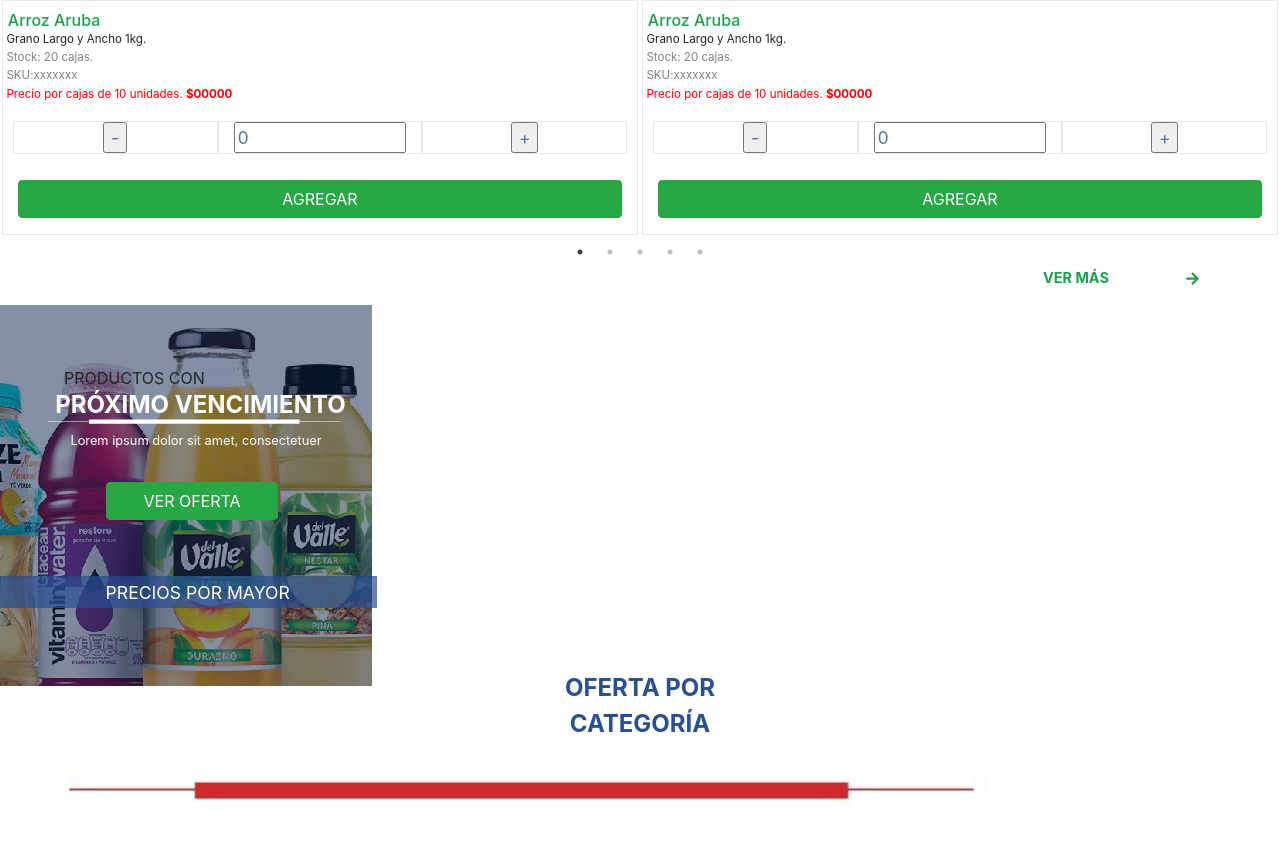
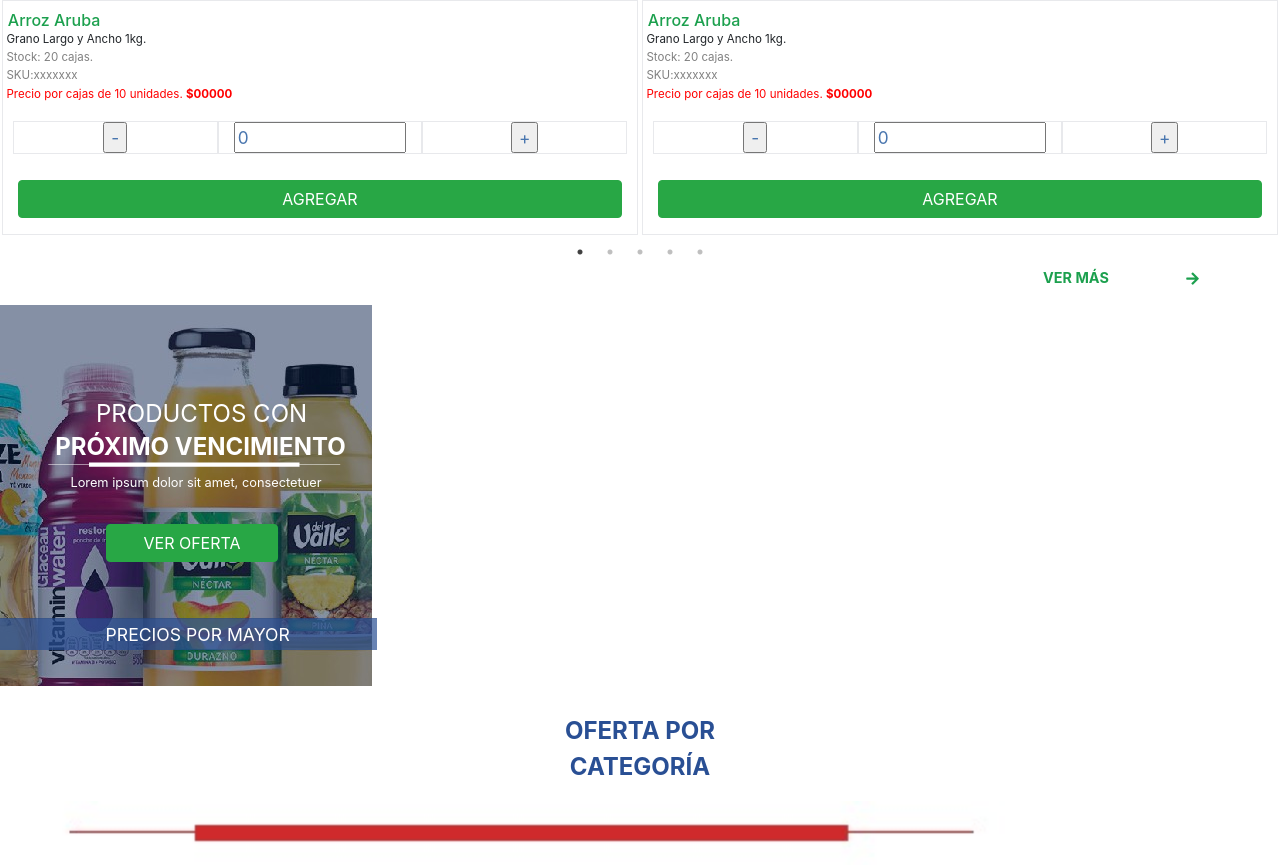
Before and after one commit to dcdelv/test, a plain HTML site: page index.html in a window 1280 px wide. Shown: the part 4444-5309 px from the top of the page. Before the commit the page ends 5267 px from the top, so only its background shows below. Drawn offline with nearby package versions, Linux system fonts and the light colour scheme.

Commit message:
aaa
aaaa

```diff
--- a/style/style.css
+++ b/style/style.css
@@ -197,7 +197,8 @@ margin-left: 0.3em;
   background-color: #82c2dc;
   margin:1px;
 }
-
+.mainbotellas {
+}
 .img-botellas{
   position: absolute;
 }
@@ -205,6 +206,8 @@ margin-left: 0.3em;
   position:relative;
   padding-top: 3.8em;
   padding-left: 4em;
+  font-size: 1.5em;
+  color:white;
 }
 
 .texto-botellas2 {
```
